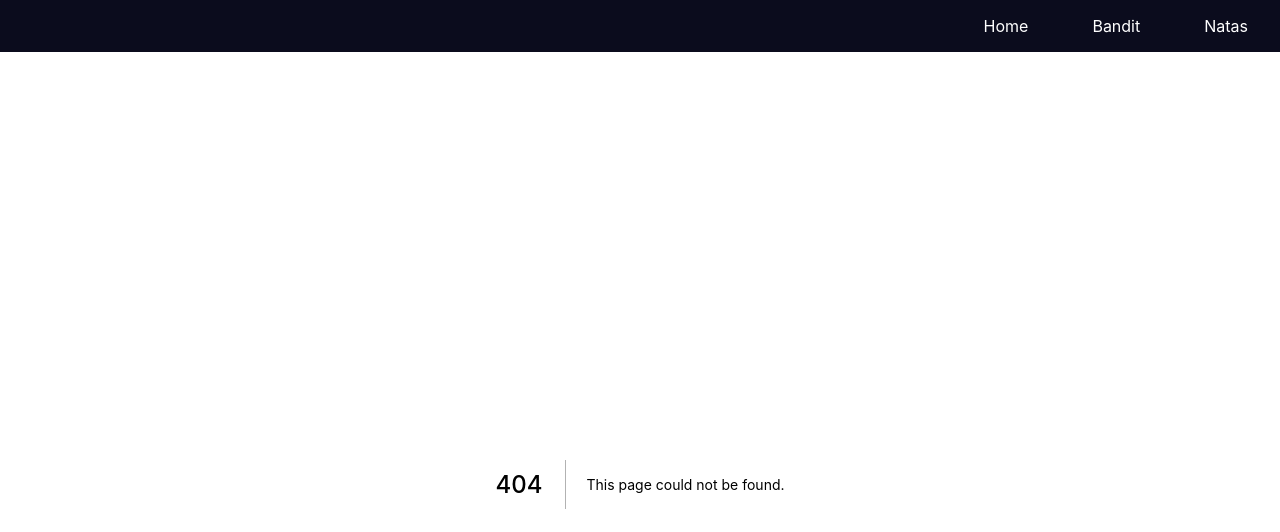
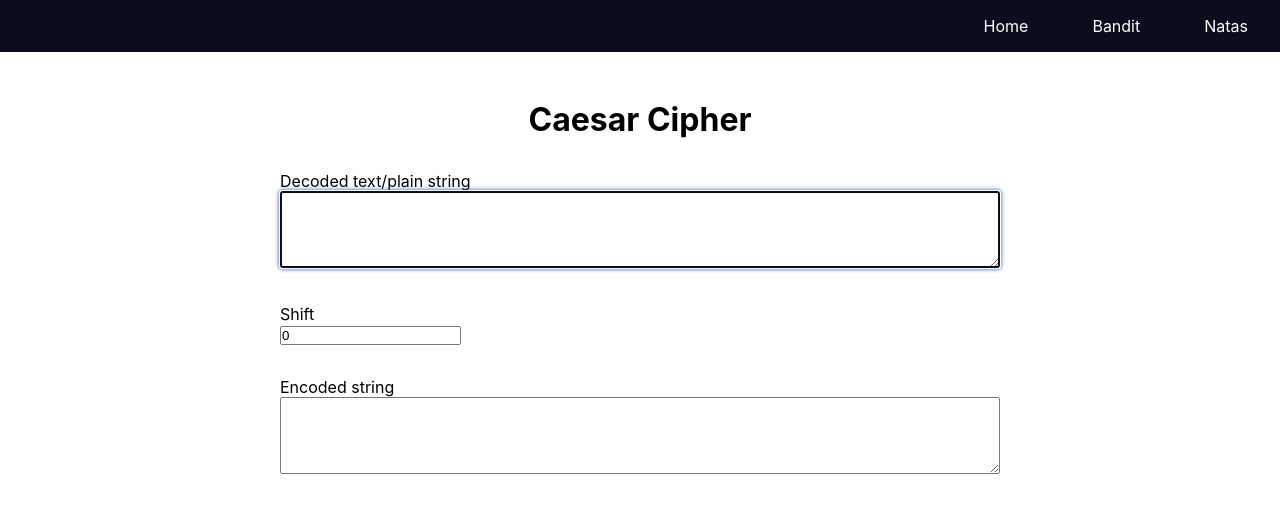
Before and after one commit to ryannath/over-the-wire, a Next.js app: page /cipher in a window 1280 px wide. Before the commit this address had no page. Shown: the top 532 px of the page. Built offline with nearby package versions, Linux system fonts and the light colour scheme.

Commit message:
Added a Caesar cipher page

```diff
--- /dev/null
+++ b/pages/cipher.tsx
@@ -0,0 +1,12 @@
+import CaesarCipher from "../components/elements/CaesarCipher/CaesarCipher"
+import MainTitle from "../components/elements/MainTitle/MainTitle"
+
+const cipher = () => {
+  return (
+    <div>
+      <MainTitle>Caesar Cipher</MainTitle>
+      <CaesarCipher />
+    </div>
+  )
+}
+export default cipher
```
